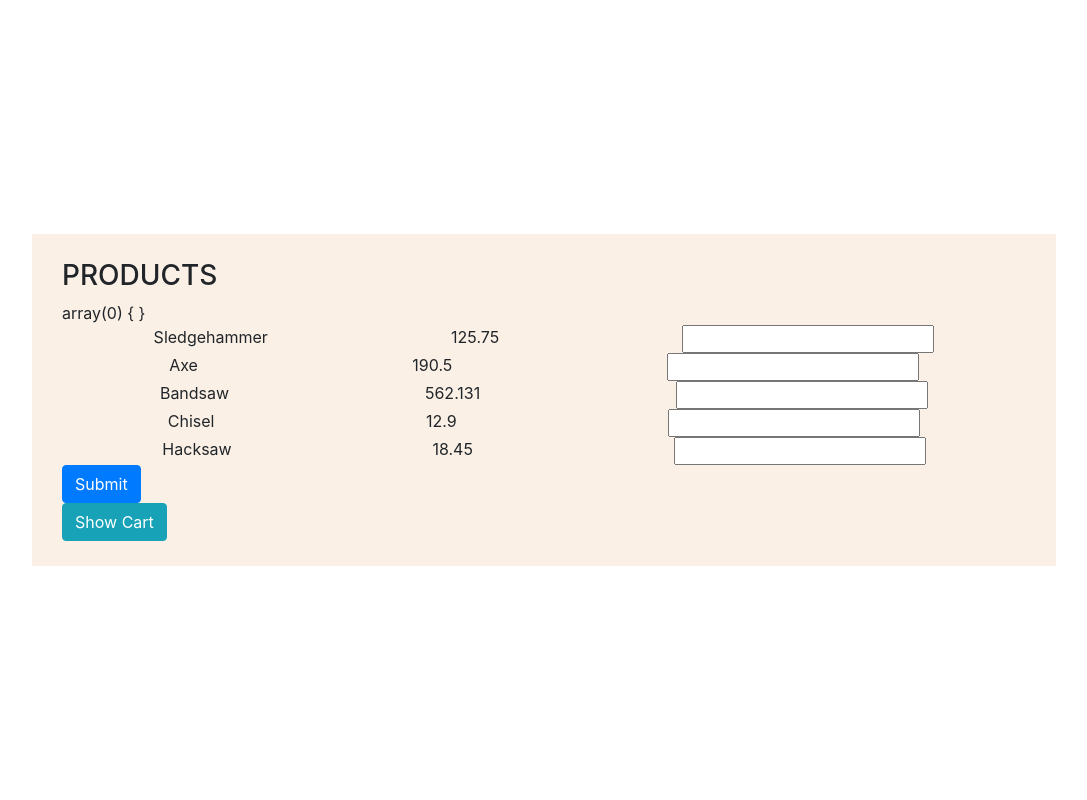
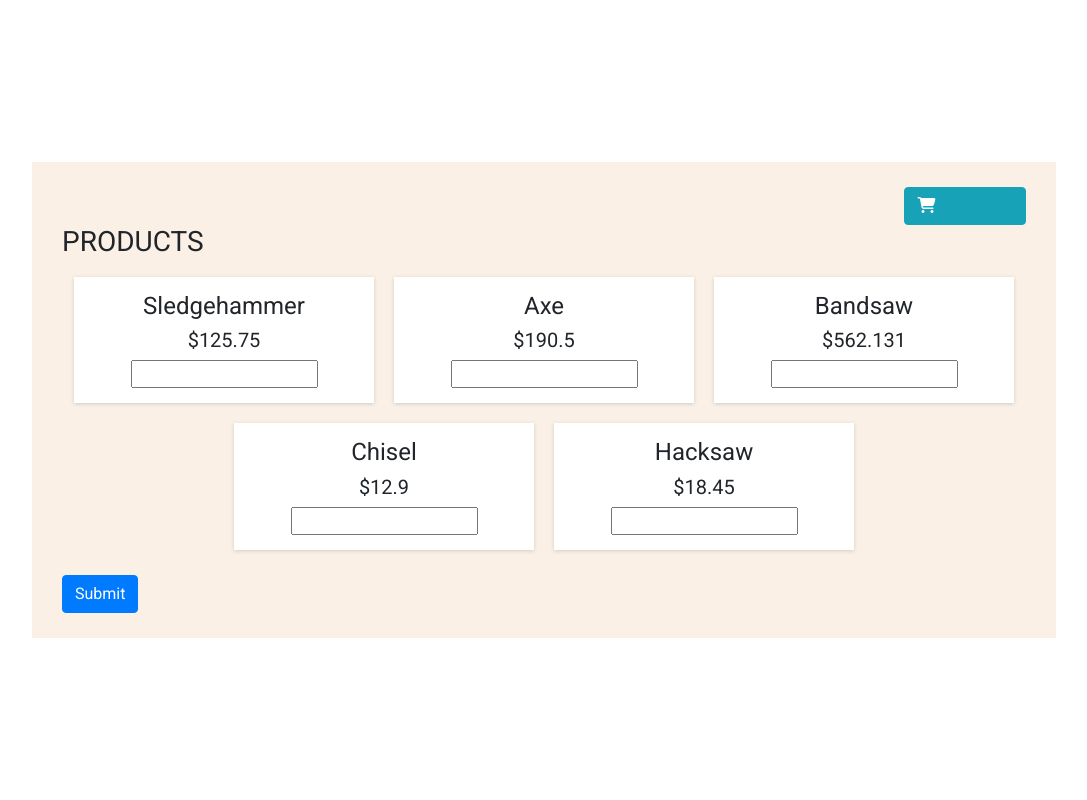
Before and after one commit to dmon23/shopping-cart, a PHP site: page / in a window 1280 px wide. Shown: the whole page, without its empty margins (96-1183 px from the left). Run offline with PHP 8.4, Linux system fonts and the light colour scheme; some libraries are stand-ins or nearby versions.

Commit message:
More changes

```diff
--- a/deleteCartItem.php
+++ b/deleteCartItem.php
@@ -3,4 +3,6 @@ require "autoloader.php";
 
 $shop_cart = new ShoppingCart();
 $shop_cart->removeCartItem($_POST['productID']);
+
+echo json_encode(['cart_products'=> $shop_cart->getCartItemCount()]);
 ?>
--- a/inc/mystyle.css
+++ b/inc/mystyle.css
@@ -3,6 +3,7 @@
   padding: 0;
   box-sizing: border-box;
   text-decoration: none;
+  font-family: 'Roboto', sans-serif;
 }
 
 body{
@@ -20,8 +21,33 @@ body{
   padding: 25px 30px;
 }
 
+.product-wrapper{
+  width: 300px;
+  margin: 10px;
+  background-color:orchid;
+  text-align: center;
+}
+
 .product-item{
-  display: flex;
-  justify-content: space-around;
-  text-align: left;
+  /* border: 1px solid grey; */
+  padding: 15px 20px;
+  background-color: white;
+
+  box-shadow: rgba(0, 0, 0, 0.16) 0px 1px 4px;
 }
+
+.product-item:hover{
+  transform: translate(5px, -5px);
+  transition: 0.5s;
+
+  box-shadow: none;
+}
+
+#hidden-cart-text{
+  opacity: 0;
+}
+
+.openBtn:hover #hidden-cart-text{
+  opacity: 1;
+  transition: 2s;
+}
--- a/index.php
+++ b/index.php
@@ -18,6 +18,9 @@ require "autoloader.php";
     <meta charset="utf-8">
     <meta name="viewport" content="width=device-width, initial-scale=1">
         <link rel="stylesheet" href="./inc/mystyle.css">
+        <link rel="preconnect" href="https://fonts.googleapis.com">
+        <link rel="preconnect" href="https://fonts.gstatic.com" crossorigin>
+        <link href="https://fonts.googleapis.com/css2?family=Roboto:wght@300;400;700&display=swap" rel="stylesheet">
 
         <!-- Bootstrap CSS -->
         <link rel="stylesheet" href="https://maxcdn.bootstrapcdn.com/bootstrap/4.0.0/css/bootstrap.min.css" integrity="sha384-Gn5384xqQ1aoWXA+058RXPxPg6fy4IWvTNh0E263XmFcJlSAwiGgFAW/dAiS6JXm" crossorigin="anonymous">
@@ -26,33 +29,39 @@ require "autoloader.php";
 
 <body>
     <div class='wrapper'>
+        <div style='display:flex; justify-content:flex-end;'>
+            <button type="button" class="btn btn-info openBtn">
+                <span><i class="fas fa-shopping-cart"></i><span id='hidden-cart-text'> Show Cart</span></span>
+            </button>
+        </div>
+
         <section class="form product-list">
             <h3>PRODUCTS</h3>
 
             <form id='product-form'>
+                <div id='product-content' style='display:flex; flex-wrap:wrap; justify-content: center; margin-bottom: 15px;'>
                 <?php
-                var_dump($_SESSION);
+                // var_dump($_SESSION);
                 foreach($PRODUCTS as $productId => $productInfo)
                 {
+                    echo"<div class='product-wrapper'>";
                         echo"<div class='product-item'>";
-                        echo"<div>".$productInfo['name']."</div>";
-                        echo"<div>".$productInfo['price']."</div>";
+                            echo"<h4>".$productInfo['name']."</h4>";
+                            echo"<h5>$".$productInfo['price']."</h5>";
                             echo"<div>";
                                 echo"<input type='number' name='".$productInfo['name']."' min=0>";
                             echo"</div>";
                         echo"</div>";
+                    echo"</div>";
                 }
                 ?>
+                </div>
                 <div class='button'>
                     <input id='submit-form-btn' class='btn btn-primary' type="submit" value="Submit">
                 </div>
             </form>
 
         </section>
-
-        <button type="button" class="btn btn-info openBtn">
-            Show Cart
-        </button>
 
         <!-- Modal -->
         <div class="modal fade" id="exampleModalCenter" tabindex="-1" role="dialog" aria-labelledby="exampleModalCenterTitle" aria-hidden="true">
@@ -68,7 +77,7 @@ require "autoloader.php";
                 ...
             </div>
             <div class="modal-footer">
-                <button type="button" class="btn btn-primary">Checkout</button>
+                <button type="button" id='checkoutButton' class="btn btn-primary">Checkout</button>
                 <!-- <button type="button" class="btn btn-secondary" data-dismiss="modal">Close</button> -->
             </div>
             </div>
@@ -106,7 +115,7 @@ require "autoloader.php";
             $(this).val(minVal);
         } else if(inputVal === initialVal){
             console.log("SAME!!");
-            exhit;
+            exit;
         }
 
         let productID = $(this).attr('product-id');
@@ -139,8 +148,14 @@ require "autoloader.php";
                 {
                     productID: productID
                 },
-                function(result){
+                function(data){
+                    let parsedData = JSON.parse(data);
+                    let cartItemCount = parsedData['cart_products'];
                     $("#product-row-"+productID).remove();
+
+                    if(cartItemCount < 1){
+                        $("#exampleModalCenter .modal-body").html("Cart is empty brotha");
+                    }
                 });
             }
         });
```
Also changed, not shown: inc/classes/ShoppingCart.php (+17 -3 lines). Lines whose indentation alone changed are shown as unchanged.
